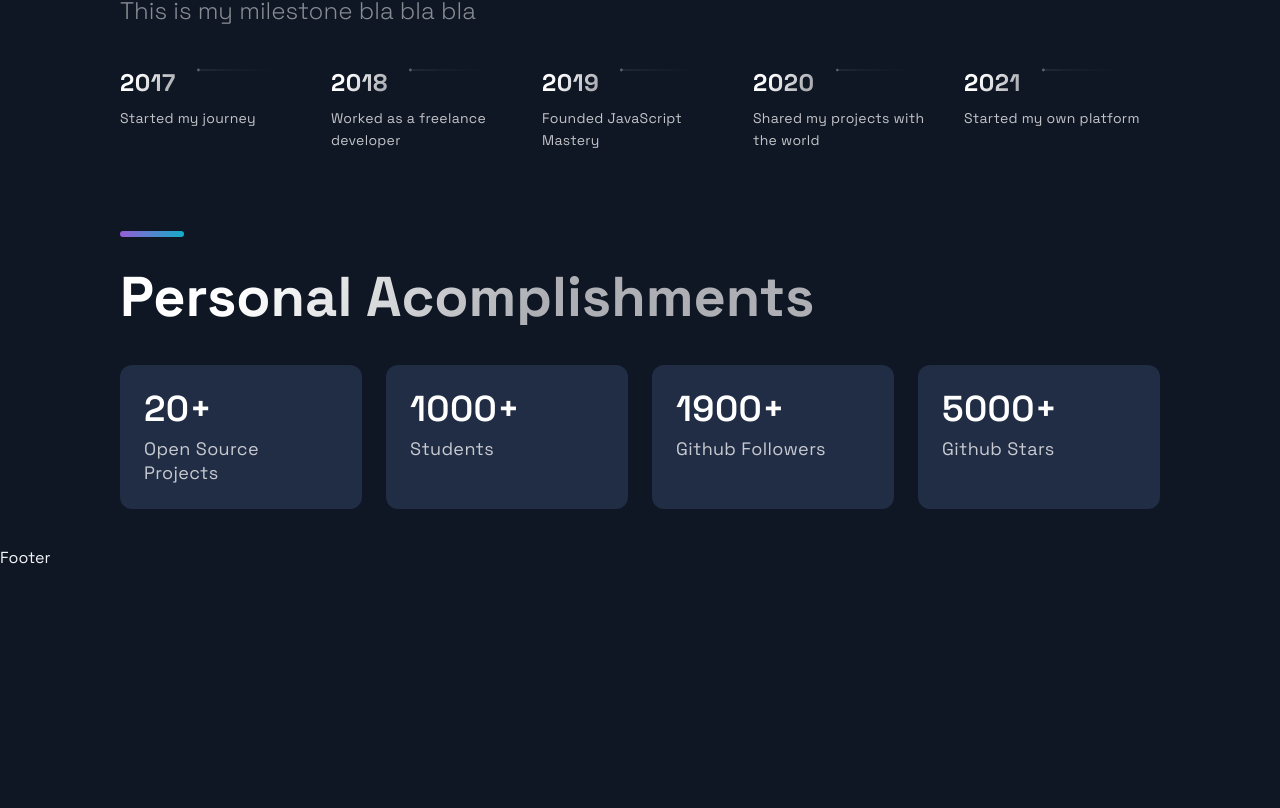
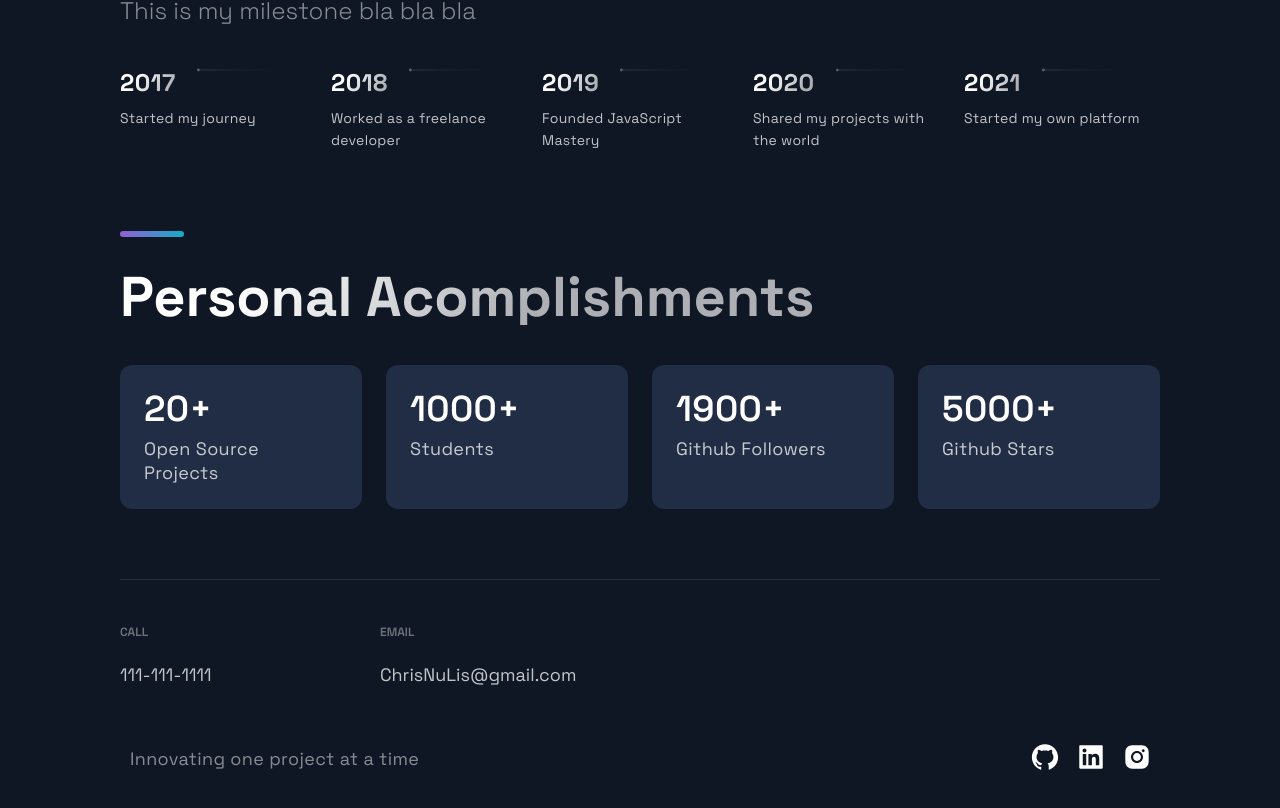
Before and after one commit to ChrisNulis/portfoliotwo, a Next.js app: page / in a window 1280 px wide. Shown: the part 2740-3548 px from the top of the page. Before the commit the page ends 3308 px from the top, so only its background shows below. Built offline with nearby package versions, Linux system fonts and the light colour scheme.

Commit message:
Placeholder done

```diff
--- a/src/components/Footer/Footer.js
+++ b/src/components/Footer/Footer.js
@@ -6,9 +6,34 @@ import { CompanyContainer, FooterWrapper, LinkColumn, LinkItem, LinkList, LinkTi
 
 const Footer = () => {
   return (
-    <div>
-      Footer
-    </div>
+    <FooterWrapper>
+      <LinkList>
+        <LinkColumn>
+          <LinkTitle>Call</LinkTitle>
+          <LinkItem href="tel:111-111-1111">111-111-1111</LinkItem>
+        </LinkColumn>
+        <LinkColumn>
+          <LinkTitle>Email</LinkTitle>
+          <LinkItem href="mailto:ChrisNuLis@gmail.com">ChrisNuLis@gmail.com</LinkItem>
+        </LinkColumn>
+      </LinkList>
+      <SocialIconsContainer>
+        <CompanyContainer>
+          <Slogan>Innovating one project at a time</Slogan>
+        </CompanyContainer>
+        <SocialContainer>
+          <SocialIcons href="https://github.com">
+            <AiFillGithub size="3rem" />
+          </SocialIcons>
+          <SocialIcons href="https://linkedin.com">
+            <AiFillLinkedin size="3rem" />
+          </SocialIcons>
+          <SocialIcons href="https://instagram.com">
+            <AiFillInstagram size="3rem" />
+          </SocialIcons>
+        </SocialContainer>
+      </SocialIconsContainer>
+    </FooterWrapper>
   );
 };
 
--- a/src/components/Header/Header.js
+++ b/src/components/Header/Header.js
@@ -41,8 +41,6 @@ const Header = () =>  (
       <SocialIcons href="https://instagram.com">
         <AiFillInstagram size="3rem" />
       </SocialIcons>
-
-
     </Div3>
   </Container>
 );
```
